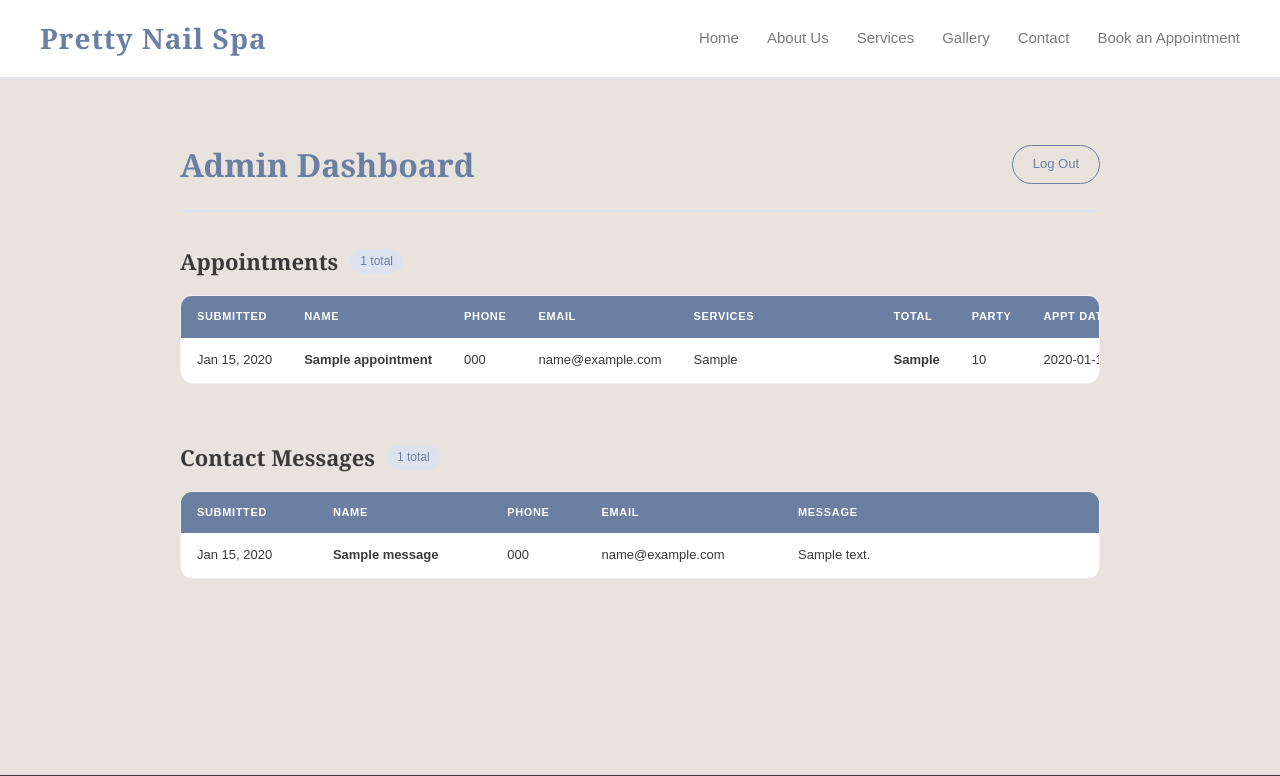
After one commit to anthole95/pretty-nail-spa, a Flask app: page /admin in a window 1280 px wide. The commit adds this page. Shown: the top 776 px of the page. Run offline with Flask 3, Linux system fonts and the light colour scheme; the visitor is signed in with stand-in values (Sample User, id 1); tables that the repository leaves empty hold one stand-in row (values such as "Sample post").

Commit message:
Add admin dashboard with login

```diff
--- a/app.py
+++ b/app.py
@@ -1,4 +1,4 @@
-from flask import Flask, render_template, request, flash, redirect, url_for
+from flask import Flask, render_template, request, flash, redirect, url_for, session
 from flask_sqlalchemy import SQLAlchemy
 from datetime import datetime
 import re
@@ -218,6 +218,16 @@ def normalize_phone(raw):
     else:
         return raw.strip()
 
+def admin_required(f):
+    from functools import wraps
+    @wraps(f)
+    def decorated(*args, **kwargs):
+        if not session.get('admin_logged_in'):
+            flash('Please log in to access the admin area.')
+            return redirect(url_for('admin_login'))
+        return f(*args, **kwargs)
+    return decorated
+
 # ── Routes ──
 
 @app.route('/')
@@ -284,6 +294,41 @@ def booking():
 
     return render_template('booking.html', services=services)
 
+@app.route('/admin/login', methods=['GET', 'POST'])
+def admin_login():
+    if session.get('admin_logged_in'):
+        return redirect(url_for('admin_dashboard'))
+
+    if request.method == 'POST':
+        username = request.form['username']
+        password = request.form['password']
+
+        admin_user = os.environ.get('ADMIN_USERNAME', 'admin')
+        admin_pass = os.environ.get('ADMIN_PASSWORD', 'changeme')
+
+        if username == admin_user and password == admin_pass:
+            session['admin_logged_in'] = True
+            return redirect(url_for('admin_dashboard'))
+        else:
+            flash('Incorrect username or password.')
+
+    return render_template('admin_login.html')
+
+@app.route('/admin')
+@admin_required
+def admin_dashboard():
+    appointments = Appointment.query.order_by(Appointment.created_at.desc()).all()
+    messages     = ContactMessage.query.order_by(ContactMessage.created_at.desc()).all()
+    return render_template('admin_dashboard.html',
+                           appointments=appointments,
+                           messages=messages)
+
+@app.route('/admin/logout')
+def admin_logout():
+    session.pop('admin_logged_in', None)
+    flash('You have been logged out.')
+    return redirect(url_for('admin_login'))
+
 # Create tables on startup
 with app.app_context():
     db.create_all()
--- a/static/css/style.css
+++ b/static/css/style.css
@@ -793,3 +793,164 @@ footer {
     color: var(--gray);
     font-style: italic;
 }
+
+/* ── Admin login ── */
+.admin-login-wrapper {
+    display: flex;
+    justify-content: center;
+    padding: 40px 20px;
+}
+
+.admin-login-card {
+    background: var(--white);
+    border-radius: 12px;
+    padding: 40px;
+    width: 100%;
+    max-width: 400px;
+}
+
+.admin-login-card h2 {
+    font-family: var(--font-main);
+    color: var(--primary);
+    font-size: 26px;
+    margin-bottom: 4px;
+}
+
+.admin-login-card p {
+    color: var(--gray);
+    font-size: 13px;
+    margin-bottom: 24px;
+}
+
+.flash-error {
+    background: #fdecea;
+    color: #b04040;
+    border: 1px solid #e8a0a0;
+    border-radius: 8px;
+    padding: 12px 16px;
+    margin-bottom: 20px;
+    font-size: 14px;
+}
+
+/* ── Admin dashboard ── */
+.admin-header {
+    display: flex;
+    justify-content: space-between;
+    align-items: center;
+    margin-bottom: 32px;
+    padding-bottom: 20px;
+    border-bottom: 2px solid var(--primary-light);
+}
+
+.admin-header h2 {
+    font-family: var(--font-main);
+    font-size: 32px;
+    color: var(--primary);
+}
+
+.btn-logout {
+    background: none;
+    border: 1px solid var(--primary);
+    color: var(--primary);
+    padding: 8px 20px;
+    border-radius: 20px;
+    font-size: 13px;
+    font-weight: 500;
+    text-decoration: none;
+    transition: background 0.2s, color 0.2s;
+}
+
+.btn-logout:hover {
+    background: var(--primary);
+    color: var(--white);
+}
+
+.admin-section {
+    margin-bottom: 56px;
+}
+
+.admin-section-header {
+    display: flex;
+    align-items: center;
+    gap: 12px;
+    margin-bottom: 16px;
+}
+
+.admin-section-header h3 {
+    font-family: var(--font-main);
+    font-size: 22px;
+    color: var(--dark);
+}
+
+.admin-count {
+    font-size: 12px;
+    background: var(--primary-light);
+    color: var(--primary);
+    padding: 3px 10px;
+    border-radius: 20px;
+    font-weight: 500;
+}
+
+.admin-table-wrapper {
+    overflow-x: auto;
+    border-radius: 12px;
+    border: 1px solid #eee;
+}
+
+.admin-table {
+    width: 100%;
+    border-collapse: collapse;
+    background: var(--white);
+    font-size: 13px;
+}
+
+.admin-table thead {
+    background: var(--primary);
+    color: var(--white);
+}
+
+.admin-table th {
+    padding: 12px 16px;
+    text-align: left;
+    font-size: 11px;
+    font-weight: 600;
+    letter-spacing: 0.06em;
+    text-transform: uppercase;
+    white-space: nowrap;
+}
+
+.admin-table tbody tr {
+    border-bottom: 1px solid #f0f0f0;
+    transition: background 0.15s;
+}
+
+.admin-table tbody tr:last-child {
+    border-bottom: none;
+}
+
+.admin-table tbody tr:hover {
+    background: var(--light-gray);
+}
+
+.admin-table td {
+    padding: 12px 16px;
+    color: var(--dark);
+    vertical-align: top;
+}
+
+.td-date    { white-space: nowrap; color: var(--gray); }
+.td-name    { font-weight: 600; white-space: nowrap; }
+.td-phone   { white-space: nowrap; }
+.td-email   { color: var(--primary); }
+.td-total   { font-weight: 600; color: var(--primary); white-space: nowrap; }
+.td-time    { white-space: nowrap; }
+.td-tech    { white-space: nowrap; }
+.td-services { min-width: 200px; }
+.td-message  { min-width: 250px; }
+.td-details  { min-width: 180px; color: var(--gray); }
+
+.admin-empty {
+    color: var(--gray);
+    font-size: 14px;
+    padding: 20px 0;
+}
--- /dev/null
+++ b/templates/admin_dashboard.html
@@ -0,0 +1,98 @@
+{% extends 'base.html' %}
+
+{% block title %}Admin Dashboard — Pretty Nail Spa{% endblock %}
+
+{% block content %}
+
+  <div class="admin-header">
+    <h2>Admin Dashboard</h2>
+    <a href="/admin/logout" class="btn-logout">Log Out</a>
+  </div>
+
+  <!-- ── Appointments ── -->
+  <div class="admin-section">
+    <div class="admin-section-header">
+      <h3>Appointments</h3>
+      <span class="admin-count">{{ appointments|length }} total</span>
+    </div>
+
+    {% if appointments %}
+      <div class="admin-table-wrapper">
+        <table class="admin-table">
+          <thead>
+            <tr>
+              <th>Submitted</th>
+              <th>Name</th>
+              <th>Phone</th>
+              <th>Email</th>
+              <th>Services</th>
+              <th>Total</th>
+              <th>Party</th>
+              <th>Appt Date</th>
+              <th>Time</th>
+              <th>Technician</th>
+              <th>Details</th>
+            </tr>
+          </thead>
+          <tbody>
+            {% for appt in appointments %}
+              <tr>
+                <td class="td-date">{{ appt.created_at.strftime('%b %d, %Y') }}</td>
+                <td class="td-name">{{ appt.name }}</td>
+                <td class="td-phone">{{ appt.phone }}</td>
+                <td class="td-email">{{ appt.email }}</td>
+                <td class="td-services">{{ appt.services }}</td>
+                <td class="td-total">{{ appt.estimated_total or '—' }}</td>
+                <td class="td-party">{{ appt.party_size }}</td>
+                <td class="td-date">{{ appt.date }}</td>
+                <td class="td-time">{{ appt.time }}</td>
+                <td class="td-tech">{{ appt.technician or '—' }}</td>
+                <td class="td-details">{{ appt.details or '—' }}</td>
+              </tr>
+            {% endfor %}
+          </tbody>
+        </table>
+      </div>
+    {% else %}
+      <p class="admin-empty">No appointments yet.</p>
+    {% endif %}
+  </div>
+
+  <!-- ── Contact Messages ── -->
+  <div class="admin-section">
+    <div class="admin-section-header">
+      <h3>Contact Messages</h3>
+      <span class="admin-count">{{ messages|length }} total</span>
+    </div>
+
+    {% if messages %}
+      <div class="admin-table-wrapper">
+        <table class="admin-table">
+          <thead>
+            <tr>
+              <th>Submitted</th>
+              <th>Name</th>
+              <th>Phone</th>
+              <th>Email</th>
+              <th>Message</th>
+            </tr>
+          </thead>
+          <tbody>
+            {% for msg in messages %}
+              <tr>
+                <td class="td-date">{{ msg.created_at.strftime('%b %d, %Y') }}</td>
+                <td class="td-name">{{ msg.name }}</td>
+                <td class="td-phone">{{ msg.phone or '—' }}</td>
+                <td class="td-email">{{ msg.email }}</td>
+                <td class="td-message">{{ msg.message }}</td>
+              </tr>
+            {% endfor %}
+          </tbody>
+        </table>
+      </div>
+    {% else %}
+      <p class="admin-empty">No messages yet.</p>
+    {% endif %}
+  </div>
+
+{% endblock %}
```
Also changed, not shown: templates/admin_login.html (added, +44 -0 lines).
